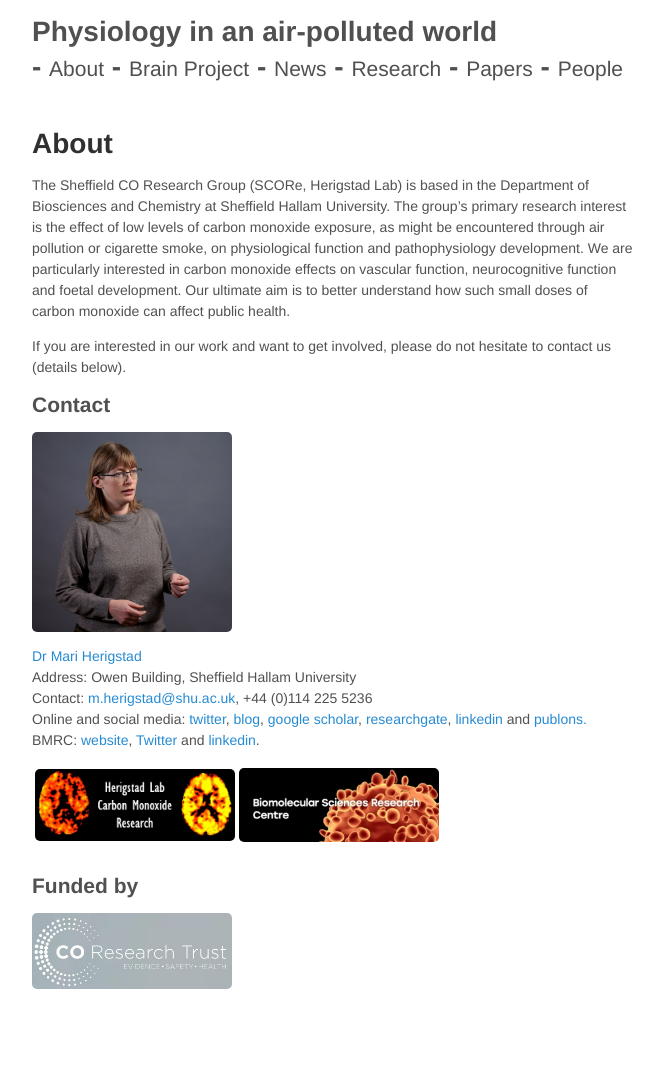
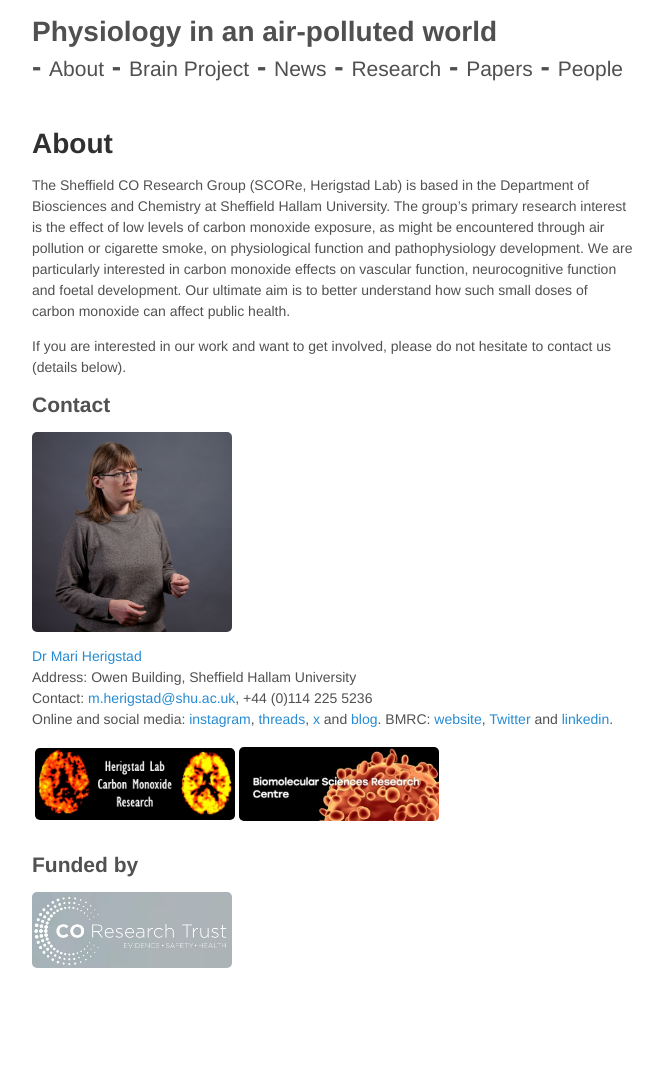
Before and after one commit to mariherigstad/mariherigstad.github.io, a Jekyll site: the page built from about.md, in a window 1280 px wide. Shown: the whole page, without its empty margins (307-970 px from the left). Built offline with Jekyll 4.4.1, drawn with Linux system fonts in a browser that asks for light colours; after the commit the page ends 1045 px from its top, so only the background shows below that.

Commit message:
Update about.md

```diff
--- a/about.md
+++ b/about.md
@@ -15,8 +15,7 @@ If you are interested in our work and want to get involved, please do not hesita
 Address: Owen Building, Sheffield Hallam University<br>
 Contact: <m.herigstad@shu.ac.uk>, +44 (0)114 225 5236<br>
 Online and social media:
-<a href="https://twitter.com/Dr_Mari">twitter</a>, <a href="https://mariherigstad.wordpress.com">blog</a>,
-<a href="http://scholar.google.co.uk/citations?user=JAD2n04AAAAJ&hl=en">google scholar</a>, <a href="https://www.researchgate.net/profile/Mari_Herigstad">researchgate</a>, <a href="https://www.linkedin.com/in/mari-herigstad-0a433813/">linkedin</a> and <a href="https://publons.com/author/1287147/mari-herigstad#profile">publons.</a>
+<a href="https://www.instagram.com/carbonmonoxideresearch/">instagram</a>, <a href="https://www.threads.net/@carbonmonoxideresearch">threads</a>, <a href="https://twitter.com/Dr_Mari">x</a> and <a href="https://mariherigstad.wordpress.com">blog</a>.
 BMRC: <a href="https://www.shu.ac.uk/biomolecular-sciences-research-centre">website</a>, <a href="https://x.com/BMRCSheffHallam">Twitter</a> and <a href="https://www.linkedin.com/in/bmrc-biomedical-research-centre-a4344847/">linkedin</a>.
 
 
```
